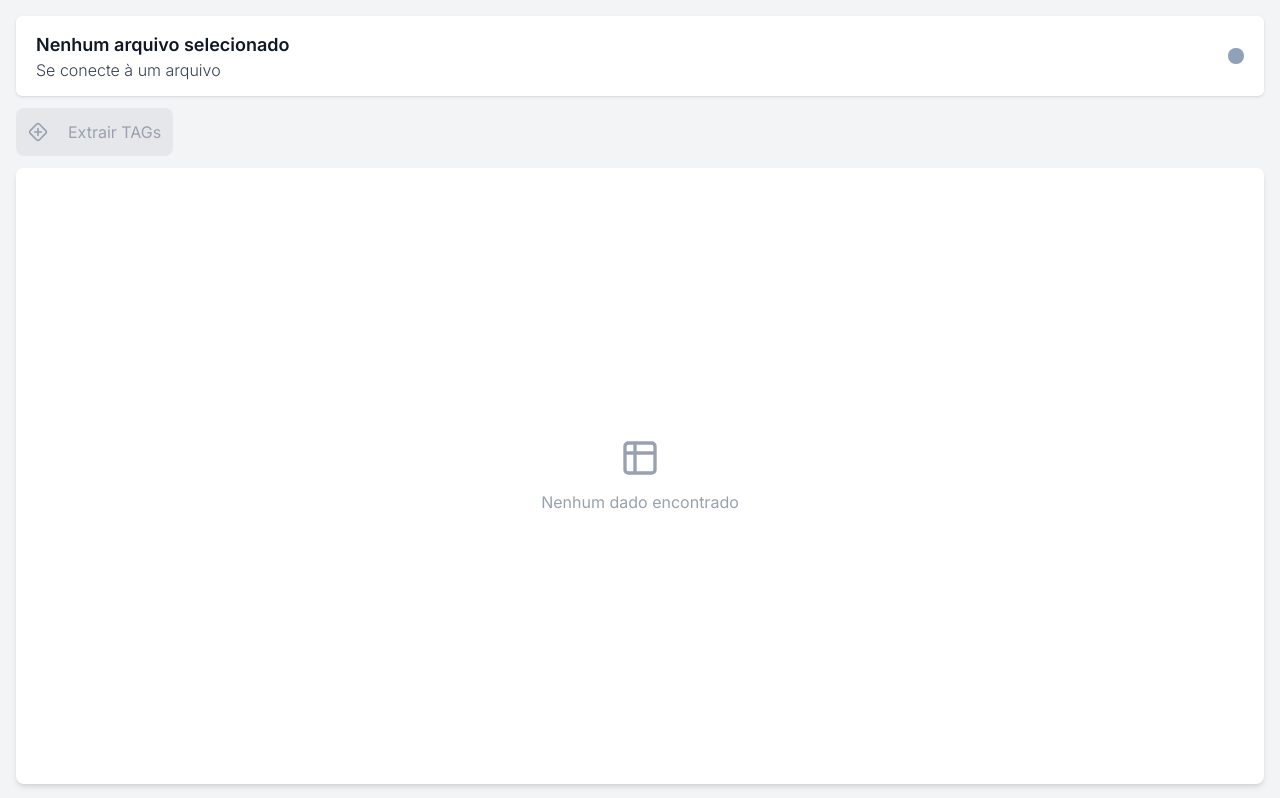
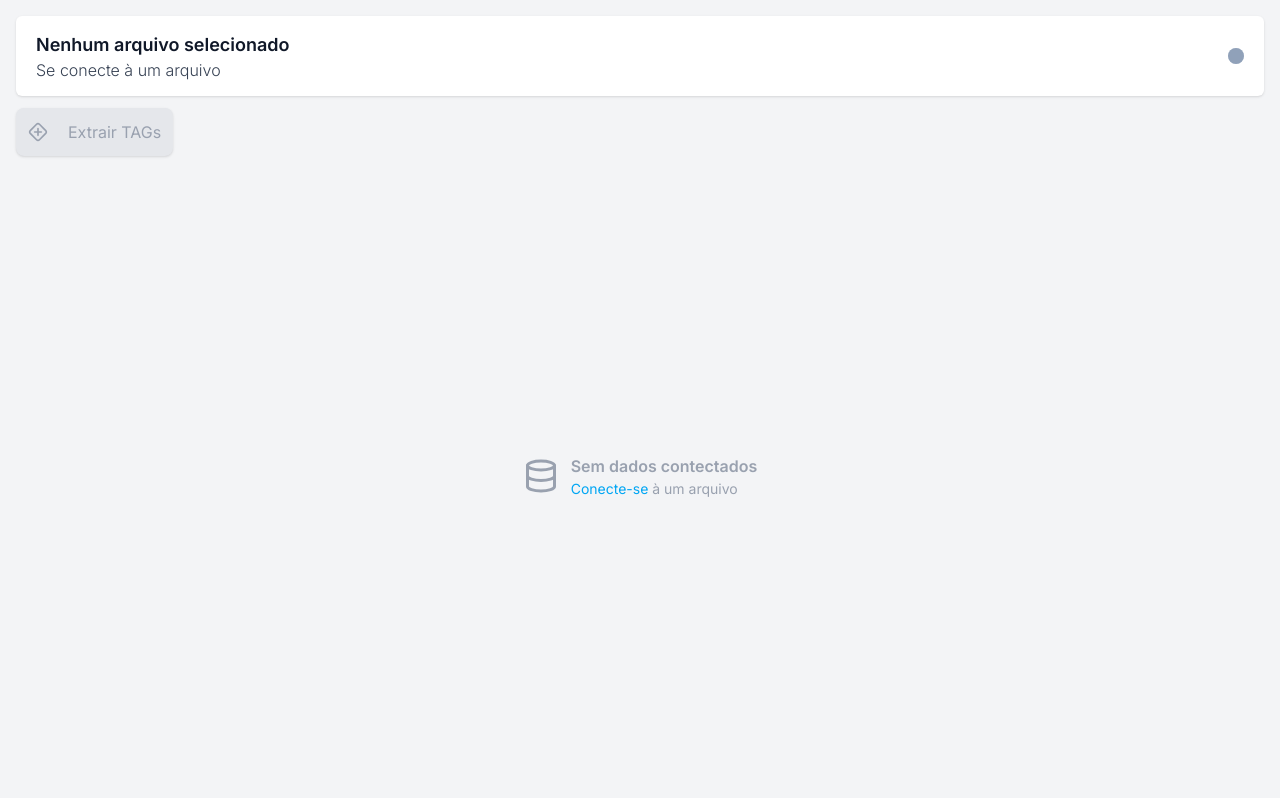
Before and after one commit to ViniciusOliveiraTechnik/autocad-technik, a React (Vite) app in the folder frontend/: page / in a window 1280 px wide. Shown: the top 798 px of the page. Built offline with nearby package versions, Linux system fonts and the light colour scheme.

Commit message:
not found table updated

```diff
--- a/frontend/src/components/ExtractButton.jsx
+++ b/frontend/src/components/ExtractButton.jsx
@@ -15,14 +15,16 @@ export default function ExtractButton2() {
   // useFileStore
   const fileData = useFileData();
 
+  // Component Attrs
   const isDisabled = !fileData || extractLoading;
   const iconContent = extractLoading ? (
     <Spinner extraStyles="text-gray-400" />
   ) : (
     <DiamondPlusIcon className="size-4 md:size-5" />
   );
+  const fileID = fileData?.id;
 
-  const fileID = fileData?.id;
+  // Component Methods
   const handleClick = useCallback(
     () => fetchExtractTag(fileID),
     [fileID, fetchExtractTag]
@@ -31,7 +33,7 @@ export default function ExtractButton2() {
   return (
     <div>
       <button
-        className="btn-primary flex items-center justify-center gap-5 p-2 md:p-3"
+        className="btn-primary flex items-center justify-center gap-5 p-2 md:p-3 shadow-sm"
         aria-label="Extrair TAGs"
         disabled={isDisabled}
         onClick={handleClick}
--- a/frontend/src/components/FileButton.jsx
+++ b/frontend/src/components/FileButton.jsx
@@ -1,4 +1,4 @@
-import { useCallback, useRef } from "react";
+import { useCallback, useEffect, useRef } from "react";
 
 import Spinner from "./UI/Spinner/Spinner";
 
@@ -9,15 +9,15 @@ import { useExtractLoading } from "@/store/useTagStore";
 
 export default function FileButton() {
   // useFileStore
-  const { loadingFile, fileName, connectionState, pingState } = useFileStore();
-  const { fetchFileConnection } = useFileActions();
+  const { loadingFile, fileName, connectionState, pingState, fileInputRef } =
+    useFileStore();
+  const { fetchFileConnection, updateFileInputRef } = useFileActions();
 
   // useTagStore
   const extractLoading = useExtractLoading();
 
-  const fileInputRef = useRef(null);
-  const handleRefClick = useCallback(() => fileInputRef.current?.click(), []);
-
+  // Component Attrs
+  const ref = useRef(null);
   const iconContent = loadingFile ? (
     <Spinner extraStyles="text-primary-red" />
   ) : (
@@ -25,6 +25,12 @@ export default function FileButton() {
   );
   const isDisabled = loadingFile || extractLoading;
   const fileStatus = connectionState;
+
+  // Component Methods
+  const handleRefClick = useCallback(() => ref.current?.click(), [ref]);
+  useEffect(() => {
+    updateFileInputRef(ref);
+  }, []);
 
   return (
     <div>
--- a/frontend/src/components/NotFoundTable.jsx
+++ b/frontend/src/components/NotFoundTable.jsx
@@ -1,17 +1,39 @@
-import { Table2Icon } from "lucide-react";
+import { useFileInputRef } from "@/store/useFileStore";
+import { Database } from "lucide-react";
+import { useCallback } from "react";
 
 export default function NotFoundTable() {
+  // useFileStore
+  const fileInputRef = useFileInputRef();
+
+  // Component Attrs
+
+  // Component Methods
+  const handleClick = useCallback(
+    () => fileInputRef?.current.click(),
+    [fileInputRef]
+  );
+
   return (
-    <div
-      className="h-full w-full flex flex-col gap-3 items-center justify-center bg-white rounded-lg text-gray-400 text-center text-default-sm md:text-default-md shadow-md"
-      role="alert"
-      aria-live="polite"
-    >
-      <Table2Icon
-        className="size-8 md:size-10"
+    <div className="h-full w-full flex gap-3 items-center justify-center bg-transparent rounded-lg text-gray-400 text-center">
+      <Database
+        className="size-8 md:size-9"
         aria-label="Ícone de tabela vazia"
       />
-      <p>Nenhum dado encontrado</p>
+      <div className="flex flex-col items-start justify-center">
+        <h2 className="text-default-sm md:text-default-md font-semibold">
+          Sem dados contectados
+        </h2>
+        <p className="text-small-sm md:text-small-md font-normal">
+          <span
+            className="text-sky-500 cursor-pointer hover:underline"
+            onClick={handleClick}
+          >
+            Conecte-se
+          </span>{" "}
+          à um arquivo
+        </p>
+      </div>
     </div>
   );
 }
--- a/frontend/src/components/UI/Notification/Notification.jsx
+++ b/frontend/src/components/UI/Notification/Notification.jsx
@@ -6,12 +6,13 @@ export default function Notification() {
   // useNotificationStore
   const { visible, notificationType, textContent } = useNotificationStore();
 
+  // Component Attrs
   const notifcationTitle = notificationType === "normal" ? "Sucesso" : "Erro";
   const iconContent =
     notificationType === "error" ? (
-      <TriangleAlert className="size-4 md:size-5" />
+      <TriangleAlert className="size-3 md:size-4" />
     ) : (
-      <CheckCheck className="size-4 md:size-5" />
+      <CheckCheck className="size-3 md:size-4" />
     );
 
   return (
@@ -29,7 +30,7 @@ export default function Notification() {
           <div className="flex flex-col justify-center px-4 py-2">
             <header className="flex items-center justify-start gap-3">
               {iconContent}
-              <h2 className="text-default-sm md:text-default-md font-semibold">
+              <h2 className="text-small-sm md:text-small-md font-semibold">
                 {notifcationTitle}
               </h2>
             </header>
--- a/frontend/src/components/UI/Table/TableBody.jsx
+++ b/frontend/src/components/UI/Table/TableBody.jsx
@@ -7,7 +7,7 @@ export default function TableBody() {
   const tableData = useTableData();
   const tableSearch = useTableSearch();
 
-  // Filtrando os dados de acordo com a pesquisa
+  // Component Methods
   const filteredData = tableData.filter((row) =>
     row.old_tag_regex.toLowerCase().includes(tableSearch.toLowerCase())
   );
--- a/frontend/src/components/UI/Table/TableInput.jsx
+++ b/frontend/src/components/UI/Table/TableInput.jsx
@@ -2,8 +2,10 @@ import { useTableActions } from "@/store/useTableStore";
 import { useCallback } from "react";
 
 export default function TableInput({ tag, text = "text", id, ...props }) {
+  // useTableStore
   const { updateTableRow } = useTableActions();
 
+  // Components Methods
   const handleChange = useCallback(
     (event) => updateTableRow(id, "new_tag", event.target.value),
     [updateTableRow, id]
--- a/frontend/src/store/useFileStore.jsx
+++ b/frontend/src/store/useFileStore.jsx
@@ -6,6 +6,7 @@ import useNotificationStore from "./useNotificationStore";
 import useTableStore from "./useTableStore";
 
 const useFileStore = create((set) => ({
+  fileInputRef: null,
   fileData: null,
   loadingFile: false,
   fileName: "Nenhum arquivo selecionado",
@@ -69,9 +70,13 @@ const useFileStore = create((set) => ({
         set({ loadingFile: false });
       }
     },
+
+    updateFileInputRef: (fileInputRef) => set({ fileInputRef }),
   },
 }));
 
+export const useFileInputRef = () =>
+  useFileStore((state) => state.fileInputRef);
 export const useFileData = () => useFileStore((state) => state.fileData);
 export const useLoadingFile = () => useFileStore((state) => state.loadingFile);
 export const useConnectionState = () =>
```
Also changed, not shown: 1 other file (tests, documents, lock files or other folders).
